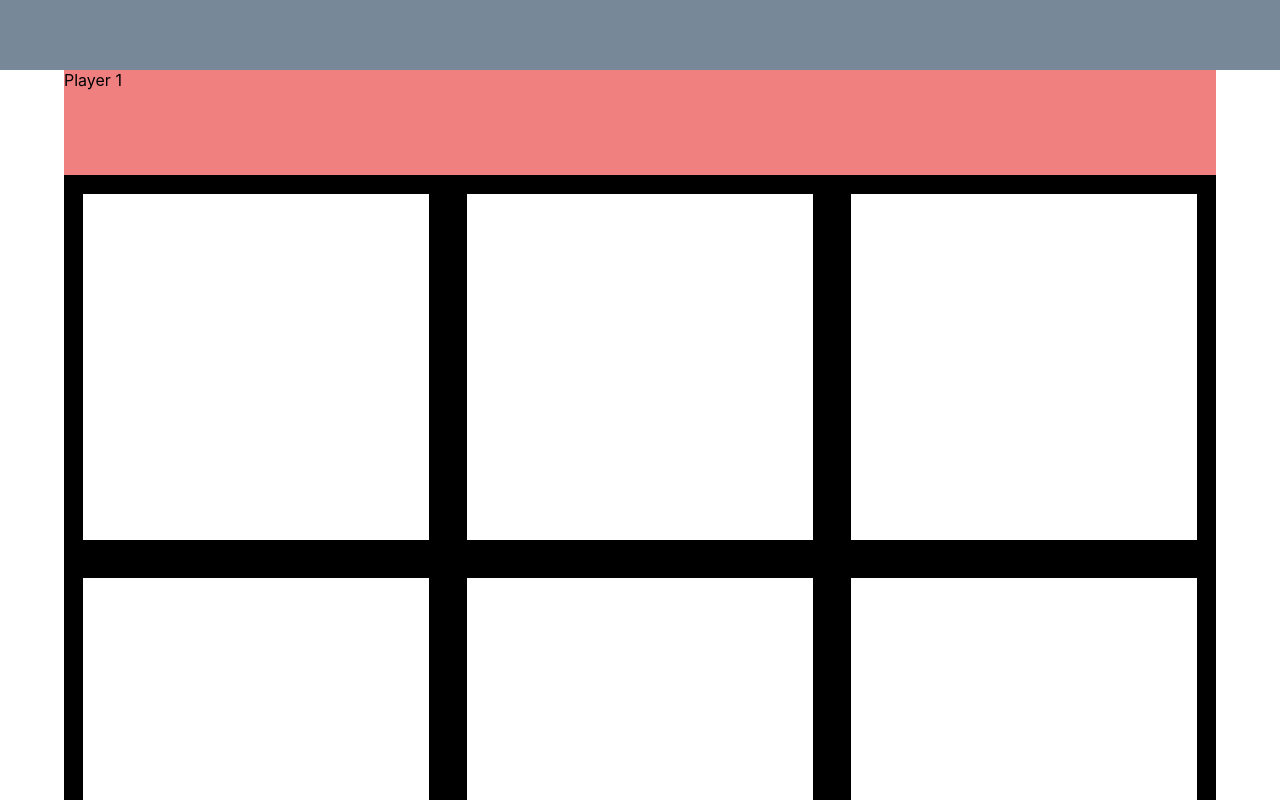
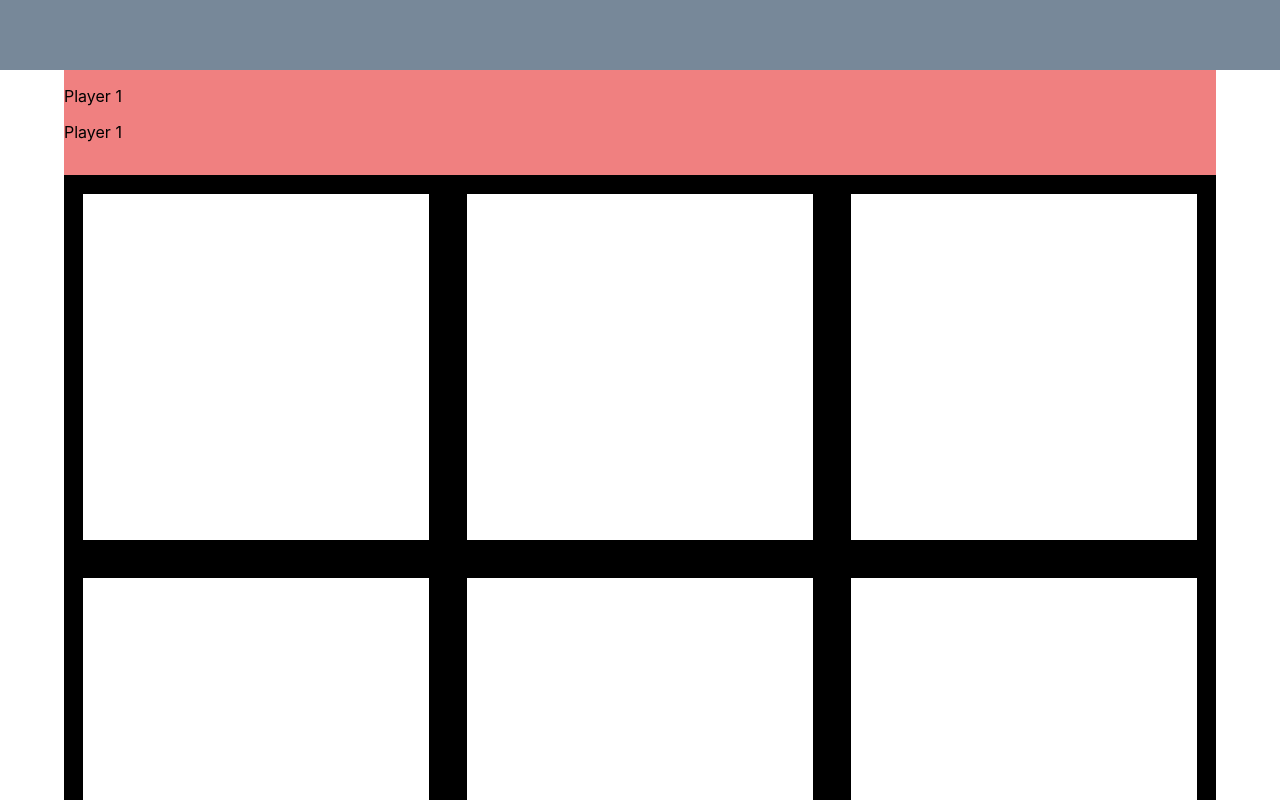
Before and after one commit to danielboisselle/projects, a React (Create React App) app in the folder frontend/tic-tac/: page / in a window 1280 px wide. Shown: the top 800 px of the page. Built offline with nearby package versions, Linux system fonts and the light colour scheme.

Commit message:
chore: update PlayerContext with player configurations

```diff
--- a/frontend/tic-tac/src/App.js
+++ b/frontend/tic-tac/src/App.js
@@ -8,27 +8,37 @@ import {
   PlayerStats
 } from './Containers';
 
-import PlayerContext from './Context/playerContext';
+import PlayerContext, { playerContextInitalState } from './Context/playerContext';
 
 function App() {
-  const [playerTurn, dispatch] = useReducer((state, action) => {
+  const [{ p0, p1, currentPlayer }, dispatch] = useReducer((state, action) => {
     switch (action.type) {
       case 'TOGGLE':
-        // TODO: Check for winner
-        return !state;
+        // Player is toggled by it's id
+        const currentPlayer = state.currentPlayer === 'p0' ? 'p1' : 'p0';
+
+        return {
+          ...state,
+          currentPlayer: currentPlayer,
+        }
       default:
         return state;
     }
-  }, true)
+  }, playerContextInitalState);
 
   const playerMoved = () => {
-    dispatch({ type: 'TOGGLE' })
+    dispatch({ type: 'TOGGLE' });
   }
 
   return (
     <div className="App">
       <Header />
-      <PlayerContext.Provider value={{ playerTurn, playerMoved }}>
+      <PlayerContext.Provider value={{
+        p0,
+        p1,
+        currentPlayer,
+        playerMoved,
+      }}>
         <PlayerStats />
         <GameBoard />
       </PlayerContext.Provider>
--- a/frontend/tic-tac/src/Components/BoardGrid/index.js
+++ b/frontend/tic-tac/src/Components/BoardGrid/index.js
@@ -8,7 +8,7 @@ function BoardGrid() {
   // Player 1s turn
   let currentTurn = 'X'
 
-  if (!context.playerTurn) { // Player 2s turn
+  if (context.currentPlayer === 'p1') { // Player 2s turn
     currentTurn = 'O'
   }
 
@@ -28,7 +28,7 @@ function BoardGrid() {
         const copy = [...boardGridState];
         copy.splice(i, 1, currentTurn)
         setBoardGridState(copy);
-        context.playerMoved(!context.playerTurn);
+        context.playerMoved();
       }}>
       {boardGridState[i]}
     </div>
--- a/frontend/tic-tac/src/Containers/PlayerStats/index.js
+++ b/frontend/tic-tac/src/Containers/PlayerStats/index.js
@@ -4,14 +4,24 @@ import PlayerContext from '../../Context/playerContext';
 
 function PlayerStats() {
   const playerConsumer = context => {
-    let playerName = 'Player 1';
+    const {
+      currentPlayer
+    } = context;
 
-    // Players 2 turn
-    if (!context.playerTurn) {
-      playerName = 'Player 2'
-    }
+    const {
+      name,
+    } = context[currentPlayer];
 
-    return playerName;
+    return (
+      <React.Fragment>
+        <div className={styles.currentPlayer}>
+          <p>{name}</p>
+        </div>
+        <div className={styles.playerScores}>
+        {name}
+        </div>
+      </React.Fragment>
+    )
   }
 
   return (
--- a/frontend/tic-tac/src/Context/playerContext.js
+++ b/frontend/tic-tac/src/Context/playerContext.js
@@ -1,10 +1,18 @@
 import React from 'react';
 
-const initalContext = {
-  playerTurn: true,
+export const playerContextInitalState = {
+  currentPlayer: 'p0',
+  p0: {
+    name: 'Player 1',
+    score: 0,
+  },
+  p1: {
+    name: 'Player 2',
+    score: 0,
+  },
   playerMoved: () => { },
 }
 
-const playerContext = React.createContext(initalContext);
+const playerContext = React.createContext(playerContextInitalState);
 
 export default playerContext;
```
